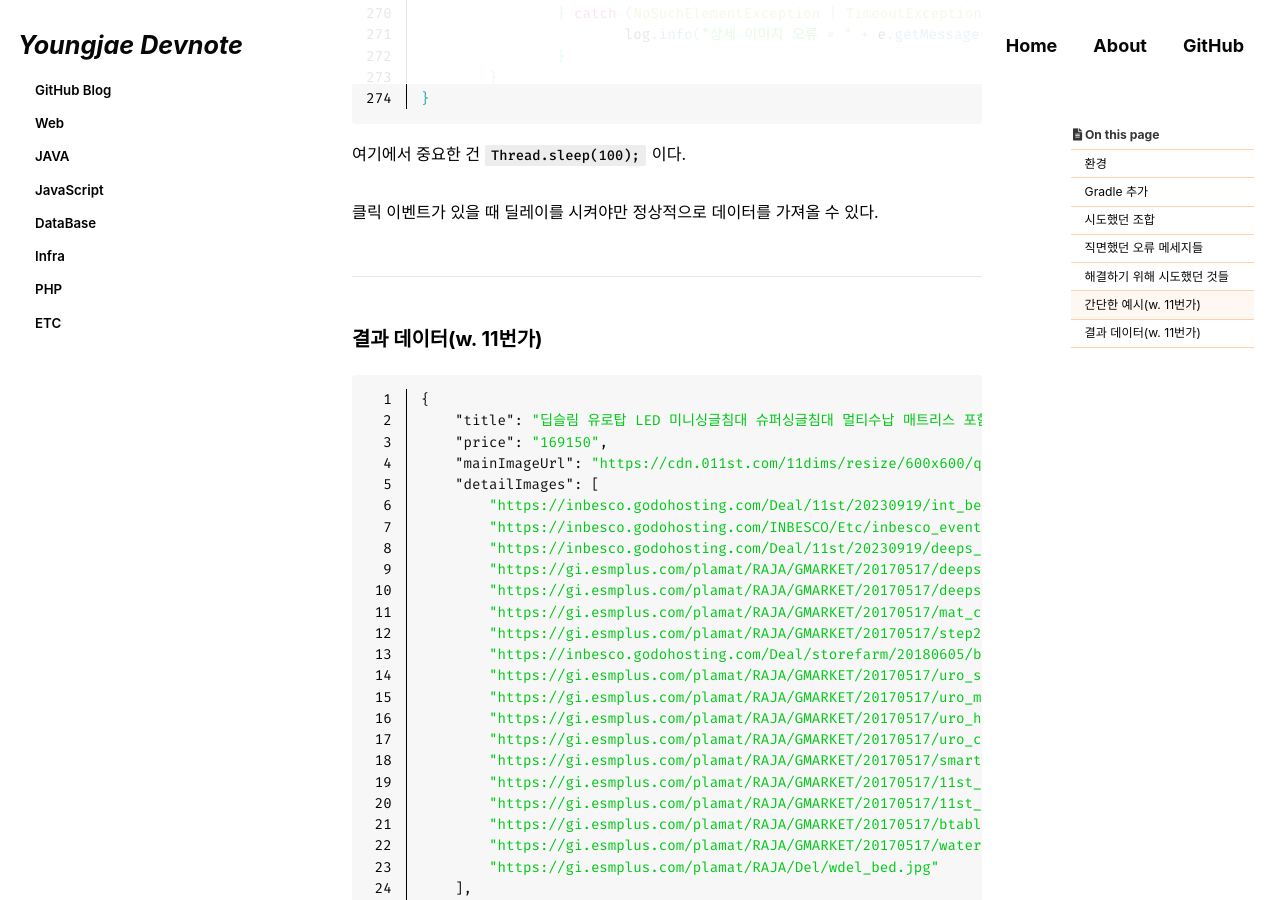
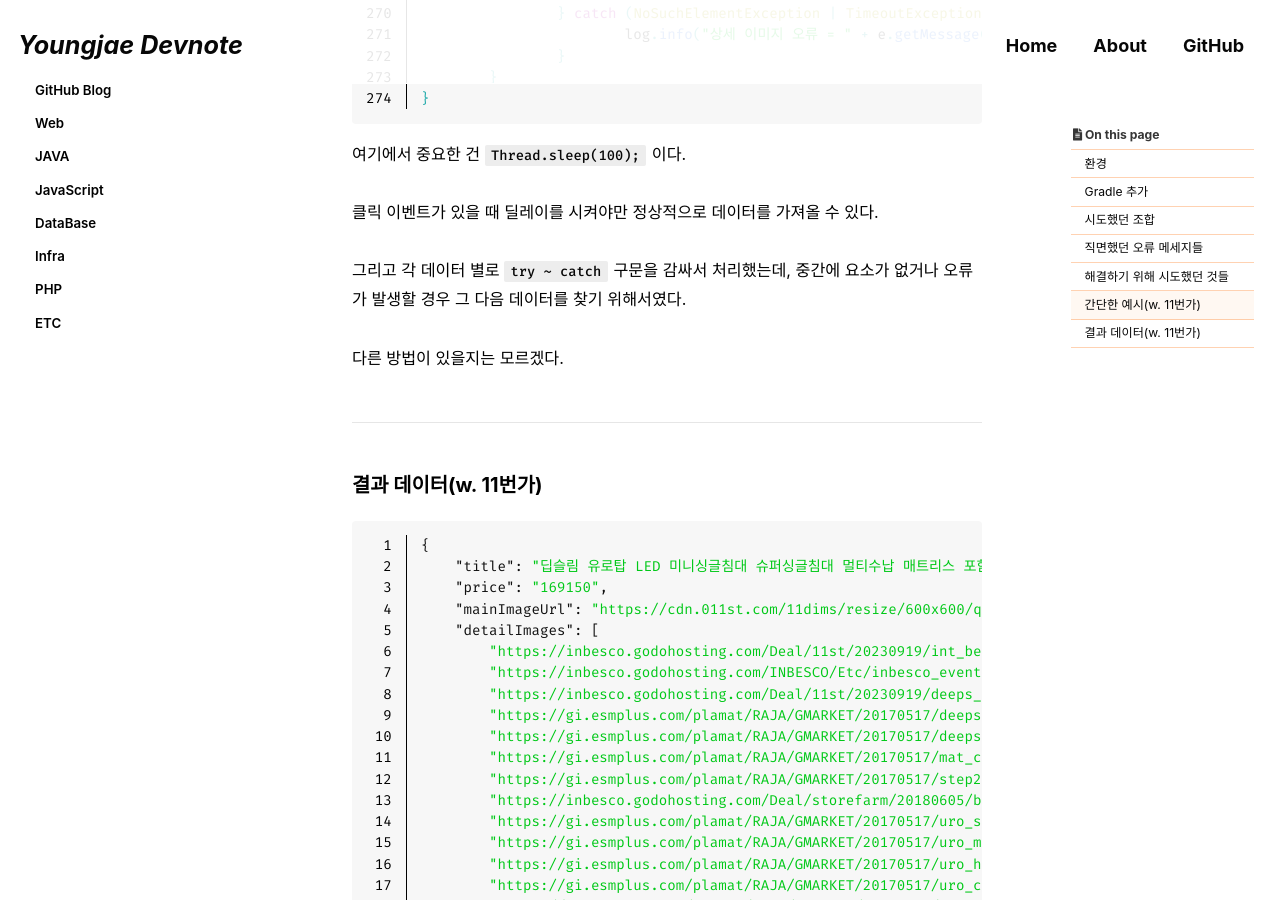
Before and after one commit to youngjae0401/develop_note, a Jekyll site: the page built from _posts/2023-11-21-java-selenium-in-docker.md, in a window 1280 px wide and 900 px high, scrolled down 11489 px. Built offline with Jekyll 4.4.1, drawn with Linux system fonts in a browser that asks for light colours; cached includes are drawn as plain includes; some web fonts are replaced; comment, search, counter and statistics services are not loaded.

Commit message:
post - "[JAVA] 도커 컨테이너에서 셀레니움으로 웹 스크래핑하기" 재수정

````diff
--- a/_posts/2023-11-21-java-selenium-in-docker.md
+++ b/_posts/2023-11-21-java-selenium-in-docker.md
@@ -505,7 +505,9 @@ public class ElevenStreetScraperService extends ScraperService {
 ```
 
 여기에서 중요한 건 `Thread.sleep(100);` 이다. <br><br>
-클릭 이벤트가 있을 때 딜레이를 시켜야만 정상적으로 데이터를 가져올 수 있다.
+클릭 이벤트가 있을 때 딜레이를 시켜야만 정상적으로 데이터를 가져올 수 있다. <br><br>
+그리고 각 데이터 별로 `try ~ catch` 구문을 감싸서 처리했는데, 중간에 요소가 없거나 오류가 발생할 경우 그 다음 데이터를 찾기 위해서였다. <br><br>
+다른 방법이 있을지는 모르겠다.
 
 * * *
 
````
